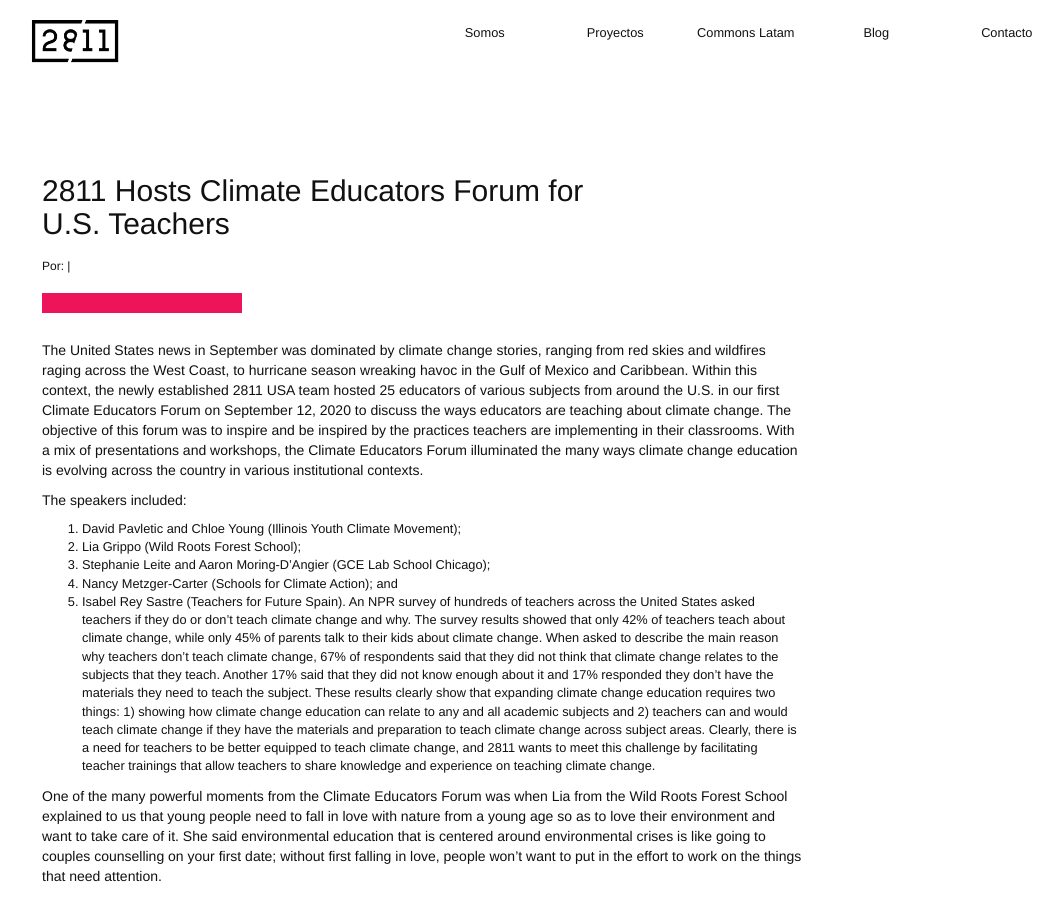
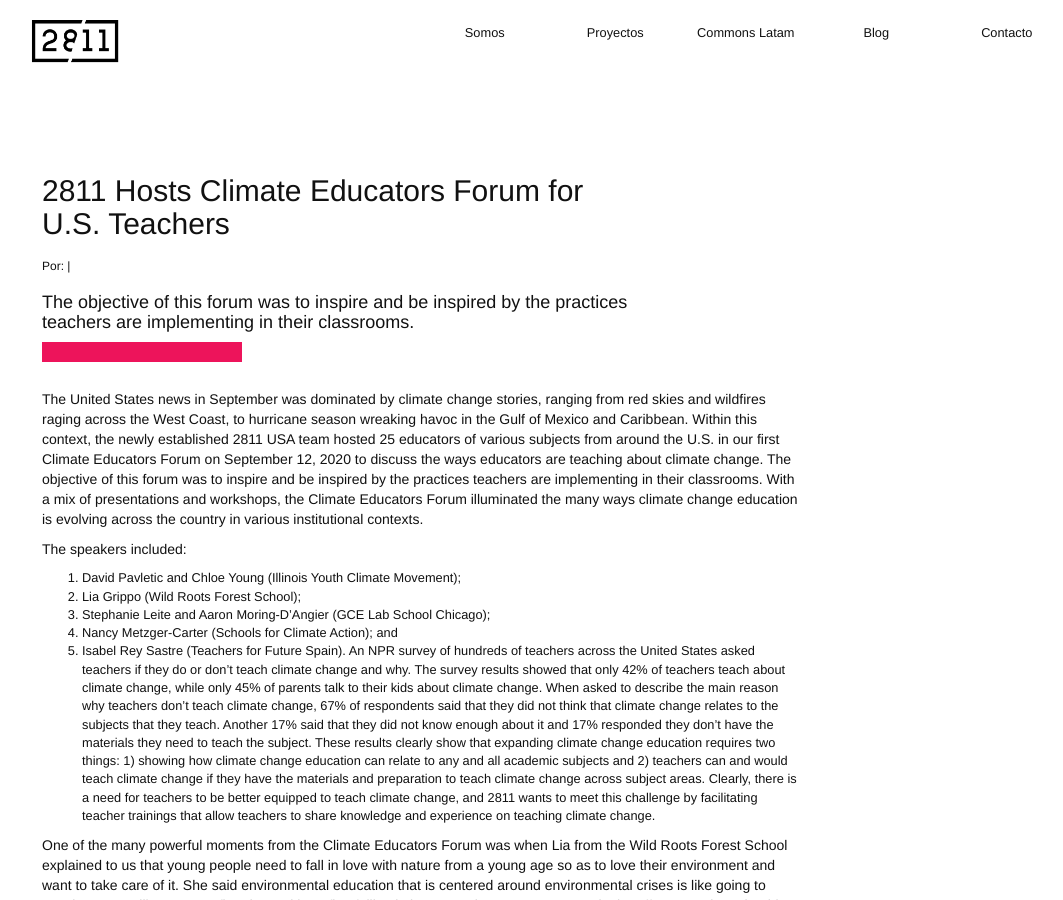
Before and after one commit to 2811Chile/2811Chile.github.io, a Jekyll site: the page built from _posts/2020-11-03-2811-hosts-climate-educators-forum-for-us-teachers.markdown, in a window 1280 px wide and 900 px high. Shown: the whole window, without its empty margins (138-1201 px from the left). Built offline with Jekyll 4.4.1, drawn with Linux system fonts in a browser that asks for light colours; nearby versions of some CDN libraries; some web fonts are replaced; our own code applies the rules of GitHub Pages for plain Markdown files.

Commit message:
Updated 2811 Hosts Climate Educators Forum For Us Teachers and 1 other file

```diff
--- a/_posts/2013-05-21-2811-hosts-climate-educators-forum-for-us-teachers.markdown
+++ b/_posts/2020-11-03-2811-hosts-climate-educators-forum-for-us-teachers.markdown
@@ -1,9 +1,12 @@
 ---
 title: 2811 Hosts Climate Educators Forum for U.S. Teachers
-date: 2013-05-21 20:03:00 Z
+date: 2020-11-03 20:03:00 Z
 nombre: 2811 Hosts Climate Educators Forum for U.S. Teachers
-fecha: 2015-01-02 00:00:00 Z
 Autor: Katie
+link-contacto: katie@2811.cl
+categorias: Educacion, profesores, docentes
+bajada: The objective of this forum was to inspire and be inspired by the practices
+  teachers are implementing in their classrooms.
 foto: "/uploads/Postblog1.png"
 ---
 
```
